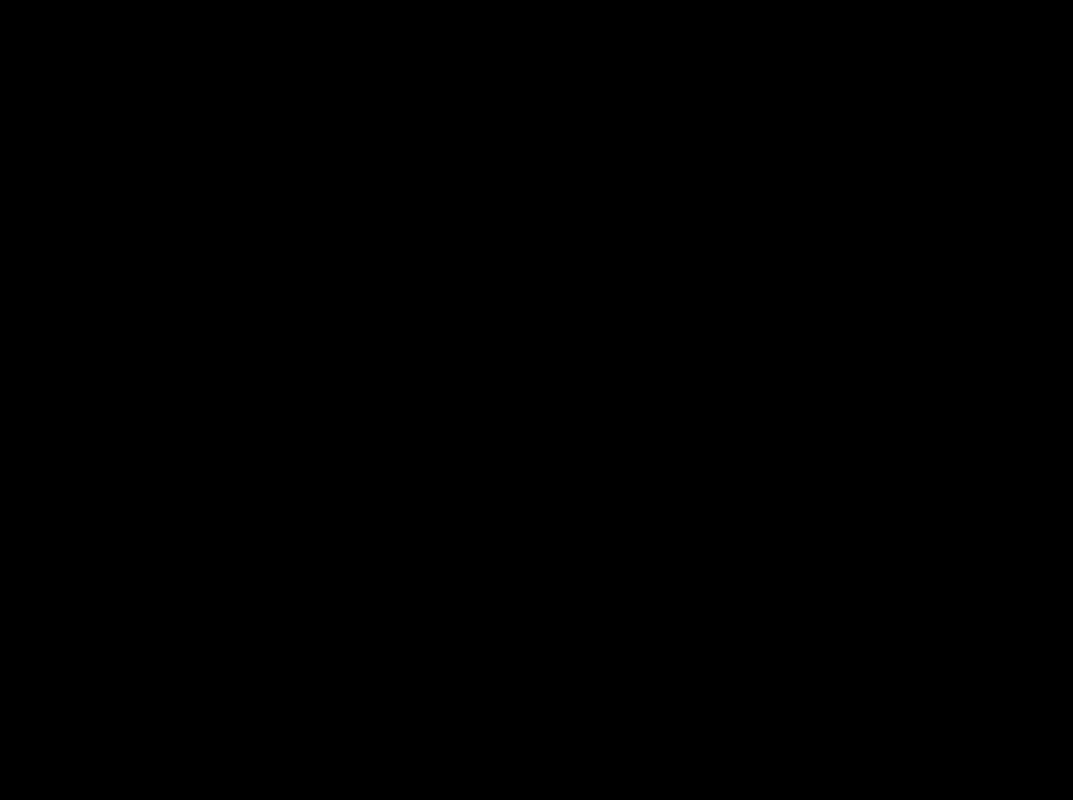
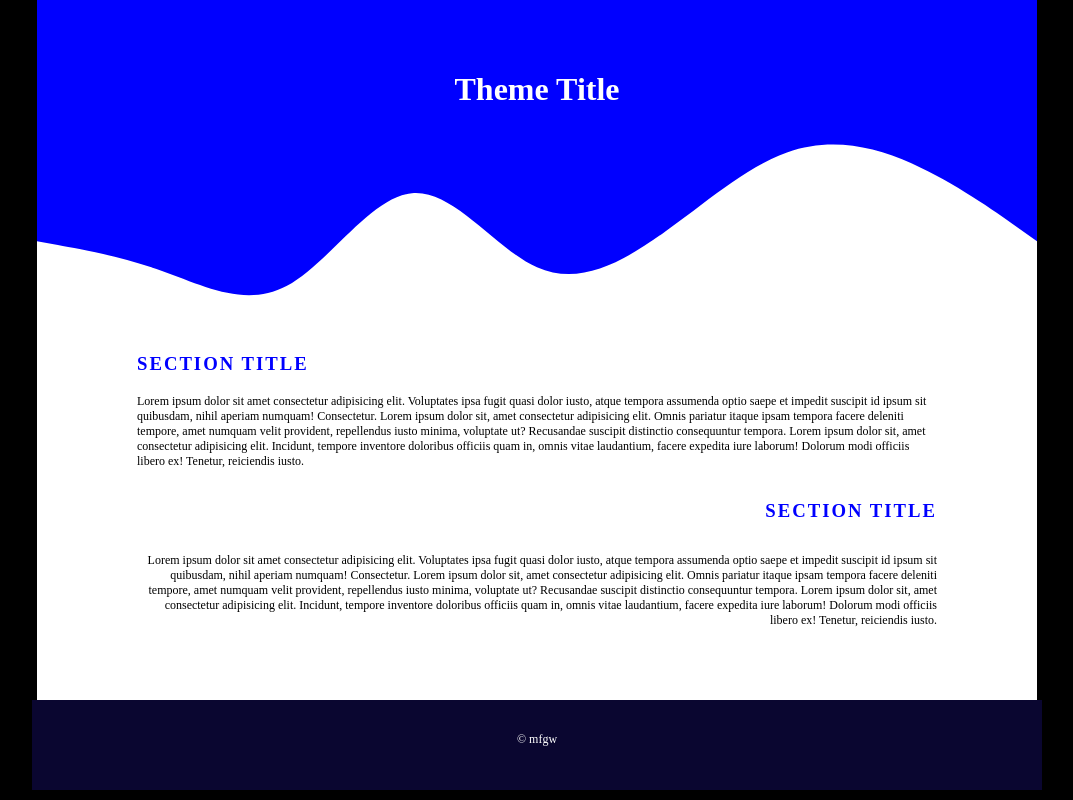
Before and after one commit to emcontreras97/mobile-friendly-practice, a plain HTML site: page index.html in a window 1280 px wide. Shown: the whole page, without its empty margins (103-1176 px from the left). Drawn offline with Linux system fonts and the light colour scheme.

Commit message:
fixed branch take home

```diff
--- a/index.html
+++ b/index.html
@@ -1,5 +1,6 @@
 <!DOCTYPE html>
 <html lang="en">
+
 <head>
     <meta charset="UTF-8">
     <meta http-equiv="X-UA-Compatible" content="IE=edge">
@@ -7,7 +8,45 @@
     <title>Day 1</title>
     <link rel="stylesheet" href="css/styles.css">
 </head>
+
 <body>
 
+    <div>
+        <main class="container">
+            <div>
+                <header>
+                    <h1>Theme Title</h1>
+                </header>
+                <svg xmlns="http://www.w3.org/2000/svg" viewBox="0 0 1440 320">
+                    <path fill="rgb(0,0,255)" fill-opacity="1"
+                        d="M0,192L30,197.3C60,203,120,213,180,234.7C240,256,300,288,360,256C420,224,480,128,540,122.7C600,117,660,203,720,229.3C780,256,840,224,900,181.3C960,139,1020,85,1080,64C1140,43,1200,53,1260,80C1320,107,1380,149,1410,170.7L1440,192L1440,0L1410,0C1380,0,1320,0,1260,0C1200,0,1140,0,1080,0C1020,0,960,0,900,0C840,0,780,0,720,0C660,0,600,0,540,0C480,0,420,0,360,0C300,0,240,0,180,0C120,0,60,0,30,0L0,0Z">
+                    </path>
+                </svg>
+                <h3>SECTION TITLE</h3>
+                <p>Lorem ipsum dolor sit amet consectetur adipisicing elit. Voluptates ipsa fugit quasi dolor iusto,
+                    atque tempora assumenda optio saepe et impedit suscipit id ipsum sit quibusdam, nihil aperiam
+                    numquam! Consectetur. Lorem ipsum dolor sit, amet consectetur adipisicing elit. Omnis pariatur
+                    itaque ipsam tempora facere deleniti tempore, amet numquam velit provident, repellendus iusto
+                    minima, voluptate ut? Recusandae suscipit distinctio consequuntur tempora. Lorem ipsum dolor
+                    sit, amet consectetur adipisicing elit. Incidunt, tempore inventore doloribus officiis quam in,
+                    omnis vitae laudantium, facere expedita iure laborum! Dolorum modi officiis libero ex! Tenetur,
+                    reiciendis iusto.</p>
+                <h3 class="right">SECTION TITLE</h3>
+                <p class="text-right">Lorem ipsum dolor sit amet consectetur adipisicing elit. Voluptates ipsa fugit
+                    quasi dolor iusto, atque tempora assumenda optio saepe et impedit suscipit id ipsum sit
+                    quibusdam, nihil aperiam numquam! Consectetur. Lorem ipsum dolor sit, amet consectetur
+                    adipisicing elit. Omnis pariatur itaque ipsam tempora facere deleniti tempore, amet numquam
+                    velit provident, repellendus iusto minima, voluptate ut? Recusandae suscipit distinctio
+                    consequuntur tempora. Lorem ipsum dolor sit, amet consectetur adipisicing elit. Incidunt,
+                    tempore inventore doloribus officiis quam in, omnis vitae laudantium, facere expedita iure
+                    laborum! Dolorum modi officiis libero ex! Tenetur, reiciendis iusto.</p>
+            </div>
+        </main>
+    </div>
+    <footer>
+        <p class="text">&copy; mfgw</p>
+    </footer>
+
 </body>
+
 </html>
```
